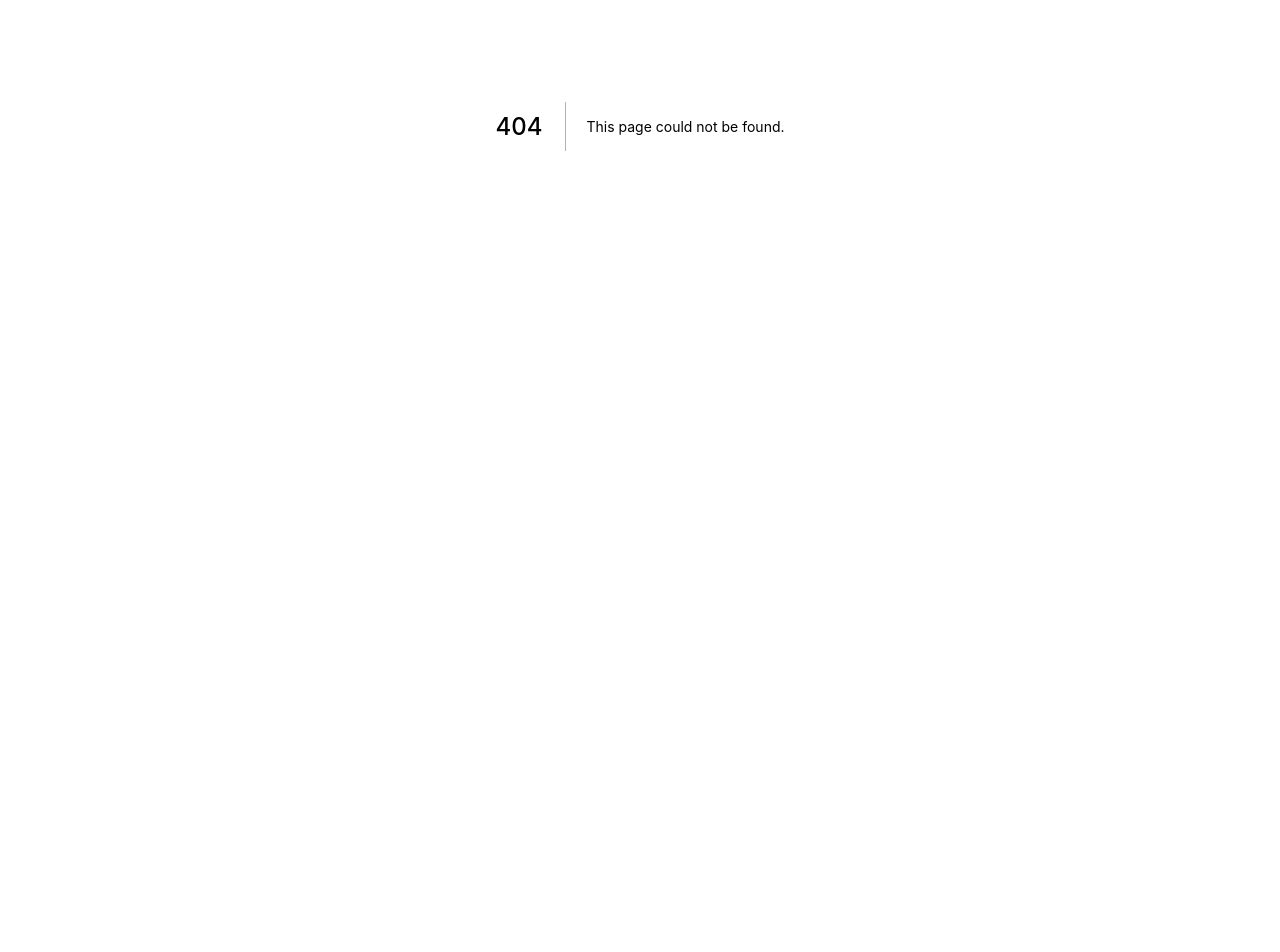
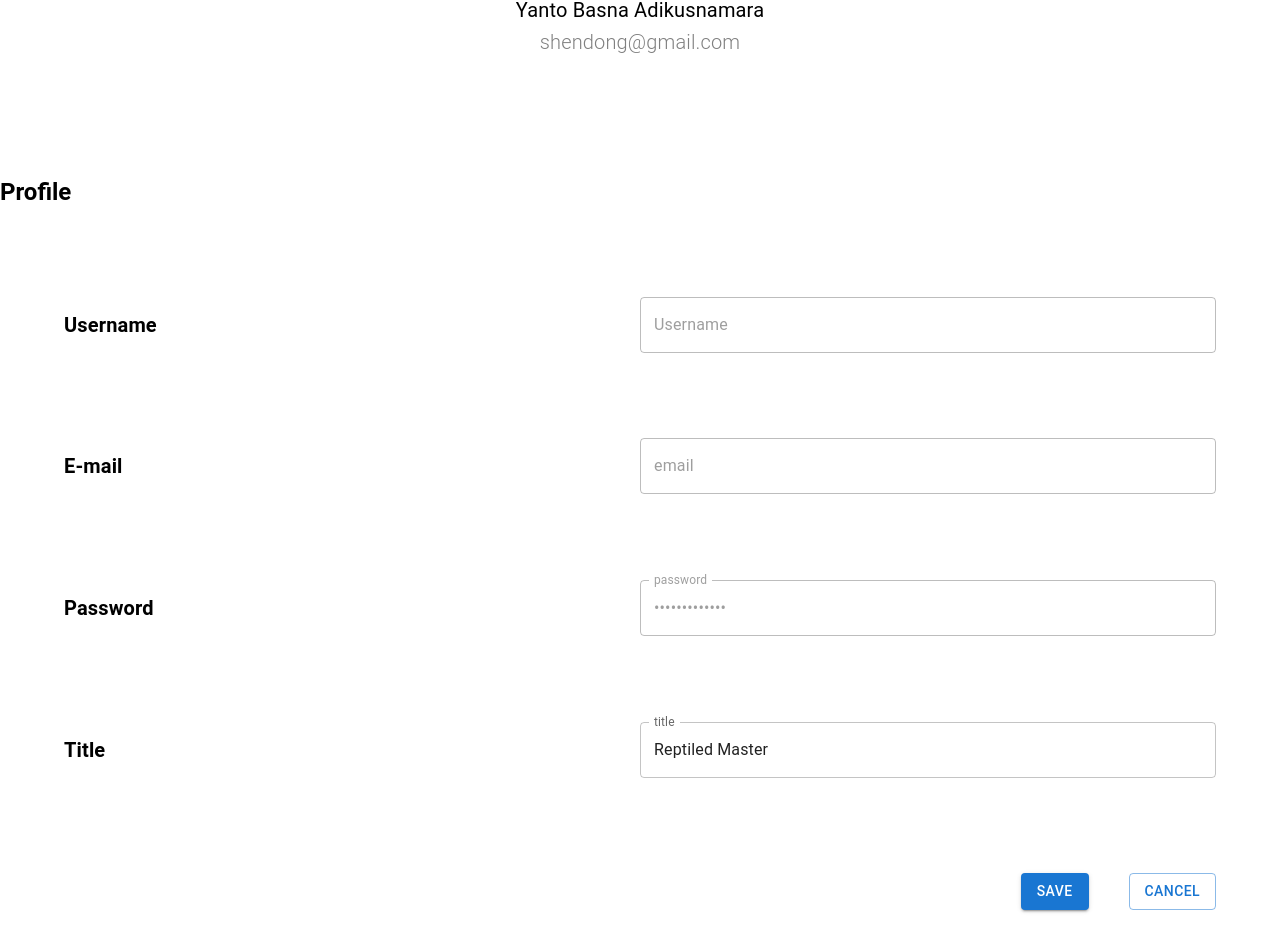
Before and after one commit to RioAldie/mizu-project, a Next.js app: page /components/organism/profile-content in a window 1280 px wide. Before the commit this address had no page. Shown: the part 274-1226 px from the top of the page. Before the commit the page ends 800 px from the top, so only its background shows below. Built offline with nearby package versions, Linux system fonts and the light colour scheme.

Commit message:
login and profile page

```diff
--- a/pages/components/organism/hero/index.jsx
+++ b/pages/components/organism/hero/index.jsx
@@ -1,5 +1,4 @@
 import { Box,styled, Typography } from "@mui/material";
-import zIndex from "@mui/material/styles/zIndex";
 import Image from 'next/image';
 
 const DivStyled = styled('div')({
--- /dev/null
+++ b/pages/components/organism/profile-content/index.jsx
@@ -0,0 +1,131 @@
+
+import { Avatar, Box, Button, IconButton, Input, styled, TextField, Typography } from "@mui/material";
+
+const BoxStyled = styled(Box)({
+    width: "100%",
+    height: 450,
+    display: 'flex',
+    justifyContent: 'center',
+    alignItems: 'center'
+});
+const BoxDetails = styled(Box)({
+    width: '100%',
+    height: 800,
+    display: "flex",
+    flexDirection: "column",
+    justifyContent: "space-evenly",
+    alignItems: 'center'
+});
+const BoxDetail = styled(Box)({
+    display: "flex",
+    flexDirection: "row",
+    width: "90%",
+    height: "50px",
+    justifyContent: "space-between",
+    alignItems: "center"
+
+})
+const BoxName = styled("div")(({theme}) =>({
+    display: "flex",
+    height: '130px',
+    flexDirection: 'column',
+    [theme.breakpoints.up("md")]:{
+        flexDirection: 'row',
+        height: '100px'
+    }
+}))
+
+export default function ProfileContent(){
+
+
+
+    return(
+        <Box flex={3}  height={1000}>
+            <BoxStyled sx={{display: 'flex', flexDirection: 'column'}}>
+            <Avatar alt="Remy Sharp" src={'/image/avtar-2.png'}
+            sx={{ width: 150, height: 150 }}
+            />
+                    <Typography variant="h6" fontWeight={"normal"}>
+                       Yanto Basna Adikusnamara
+                    </Typography>
+                    <Typography variant="h6" fontWeight={"light"} color={'gray'}>
+                        shendong@gmail.com
+                    </Typography>
+            </BoxStyled>
+            <Typography variant="h5" fontWeight={"bold"}>
+                        Profile
+                    </Typography>
+            <BoxDetails>
+                <BoxDetail>
+                    <Typography variant="h6" fontWeight={"bold"}>
+                        Username
+                    </Typography>
+                    <Box sx={{ width: '50%', display: 'flex', justifyContent:'space-between'}}>
+                       <TextField
+                    fullWidth
+                    disabled
+                    id="outlined-disabled"
+                    label="Username"
+                    /> </Box>
+
+                </BoxDetail>
+                <BoxDetail>
+                    <Typography variant="h6" fontWeight={"bold"}>
+                        E-mail
+                    </Typography>
+                    <Box sx={{ width: '50%', display: 'flex', justifyContent:'space-between'}}>
+                       <TextField
+                    fullWidth
+                    disabled
+                    id="outlined-disabled"
+                    label="email"
+
+                    />
+                    </Box>
+
+                </BoxDetail>
+                <BoxDetail>
+                    <Typography variant="h6" fontWeight={"bold"}>
+                        Password
+                    </Typography>
+                    <Box sx={{ width: '50%', display: 'flex', justifyContent:'space-between'}}>
+                        <TextField
+                    fullWidth
+                    type={'password'}
+                    disabled
+                    id="outlined-disabled"
+                    label="password"
+                    defaultValue="se56sgsjsjksk"
+                    />
+                    </Box>
+
+                </BoxDetail>
+                <BoxDetail>
+                    <Typography variant="h6" fontWeight={"bold"}>
+                        Title
+                    </Typography>
+                    <Box sx={{ width: '50%', display: 'flex', justifyContent:'space-between'}}>
+                        <TextField
+                    fullWidth
+                    id="outlined-required"
+                    label="title"
+                    defaultValue="Reptiled Master"
+
+                    />
+                    </Box>
+
+                </BoxDetail>
+                <BoxDetail>
+                    <Box sx={{display: 'flex', flexDirection: 'row', width: '100%', justifyContent: 'flex-end'}}>
+                        <Button variant="contained" sx={{marginRight: 5}} >Save</Button>
+                        <Button variant="outlined">Cancel</Button>
+                    </Box>
+
+                </BoxDetail>
+
+            </BoxDetails>
+
+
+        </Box>
+    )
+}
--- a/pages/components/organism/signup-form/index.jsx
+++ b/pages/components/organism/signup-form/index.jsx
@@ -16,7 +16,7 @@ const NavBox = styled(Box)({
     alignItems: "center",
     justifyContent: "center"
 });
-const SignupForm = () =>{
+export default function SignupForm(){
     const [value, setValue] = useState('pembeli');
     const roles = [
                     {
@@ -103,5 +103,3 @@ const SignupForm = () =>{
     )
 
 }
-
-export default SignupForm;
```
Also changed, not shown: pages/components/organism/signin-form/index.jsx (added, +63 -0 lines), pages/profile.jsx (+41 -2 lines), pages/signin.jsx (added, +33 -0 lines), pages/signup.jsx (+3 -5 lines).
